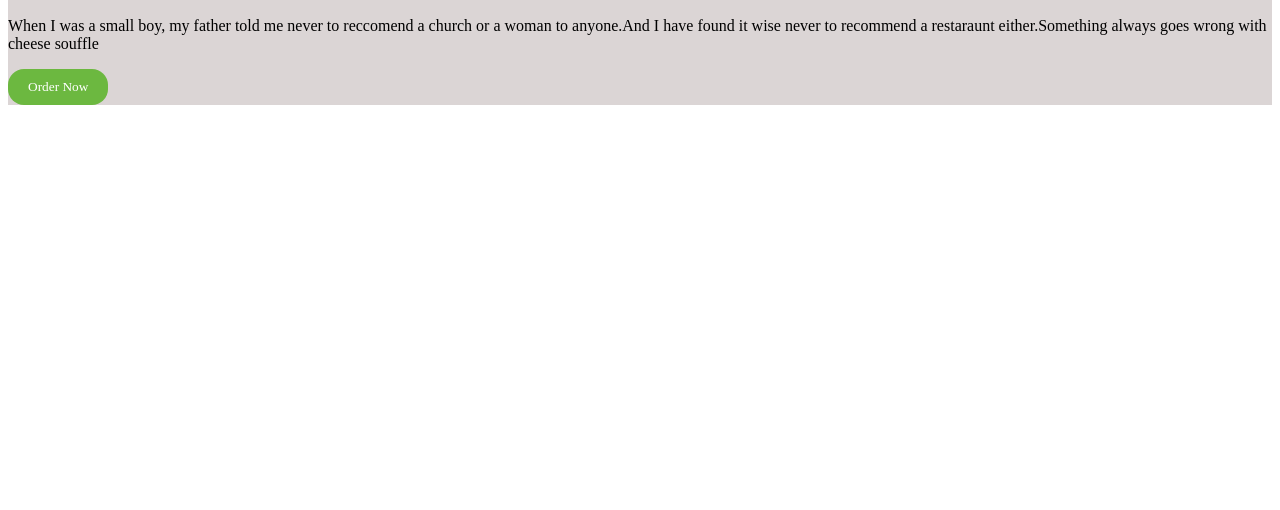
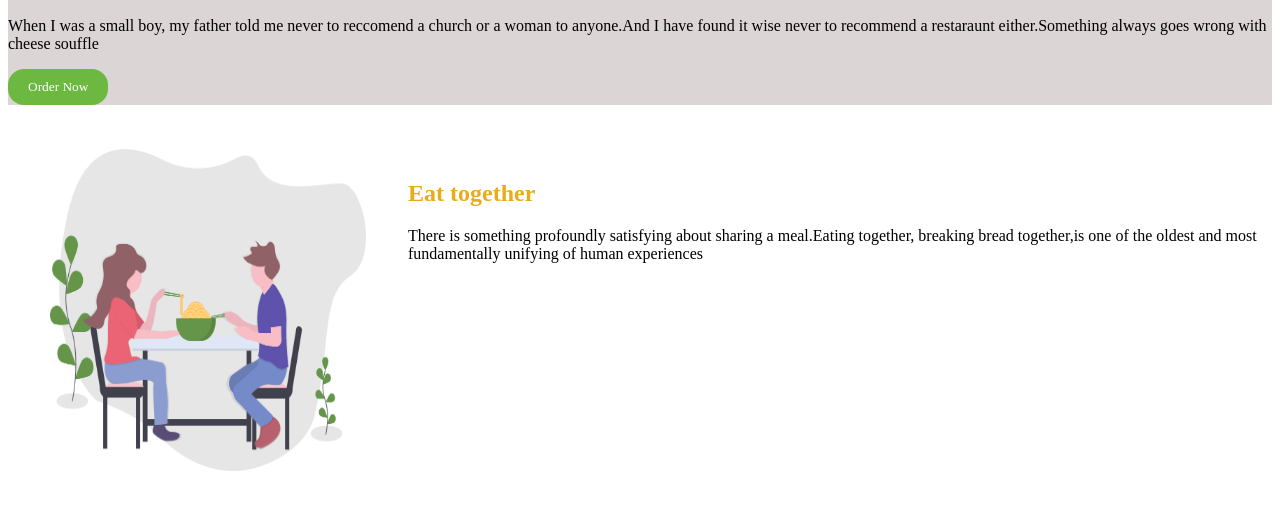
Before and after one commit to GraceMwende/street-food, a plain HTML site: page index.html in a window 1280 px wide. Shown: the part 276-786 px from the top of the page. Drawn offline with Linux system fonts and the light colour scheme.

Commit message:
add people eating together

```diff
--- a/index.css
+++ b/index.css
@@ -35,6 +35,17 @@ color:#EAAB1B;
   padding: 10px 20px;
   border-radius: 16px;
 }
-.wrap{
-  word-wrap: break-word;
+.eat img{
+  height: 400px;
+  width: 400px;
 }
+.eat{
+  display: flex;
+}
+.eat_text h2{
+  color: #EAAB1B;
+}
+.eat_text{
+  position: relative;
+  top:50px;
+}
--- a/index.html
+++ b/index.html
@@ -29,5 +29,12 @@ Street food
 </div>
 <button class="btn">Order Now</button>
 </div>
+<div class="eat">
+  <img src="/assets/eating_together.png" alt="Dining at a restaraunt">
+<div class="eat_text">
+  <h2>Eat together</h2>
+  <p>There is something profoundly satisfying about sharing a meal.Eating together, breaking bread together,is one of the oldest and most fundamentally unifying of human experiences </p>
+</div>
+</div>
 </body>
 </html>
```
